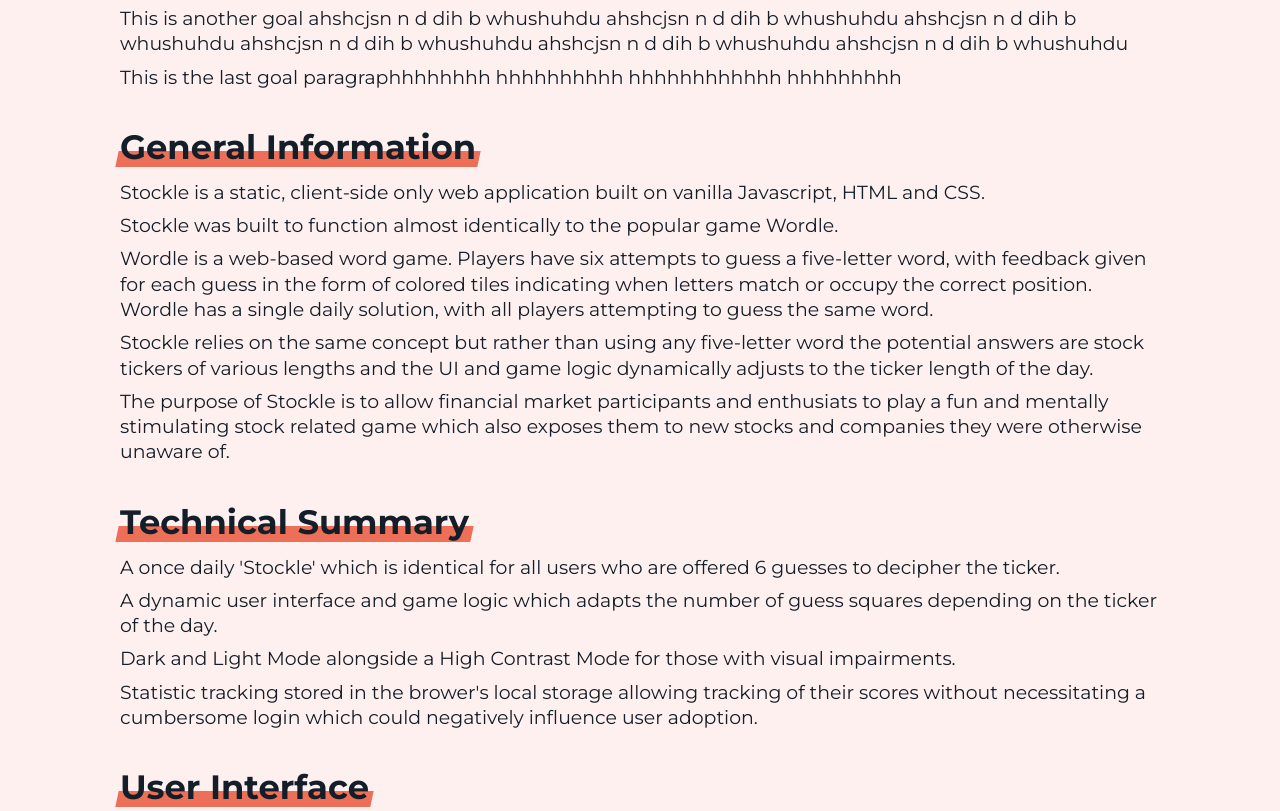
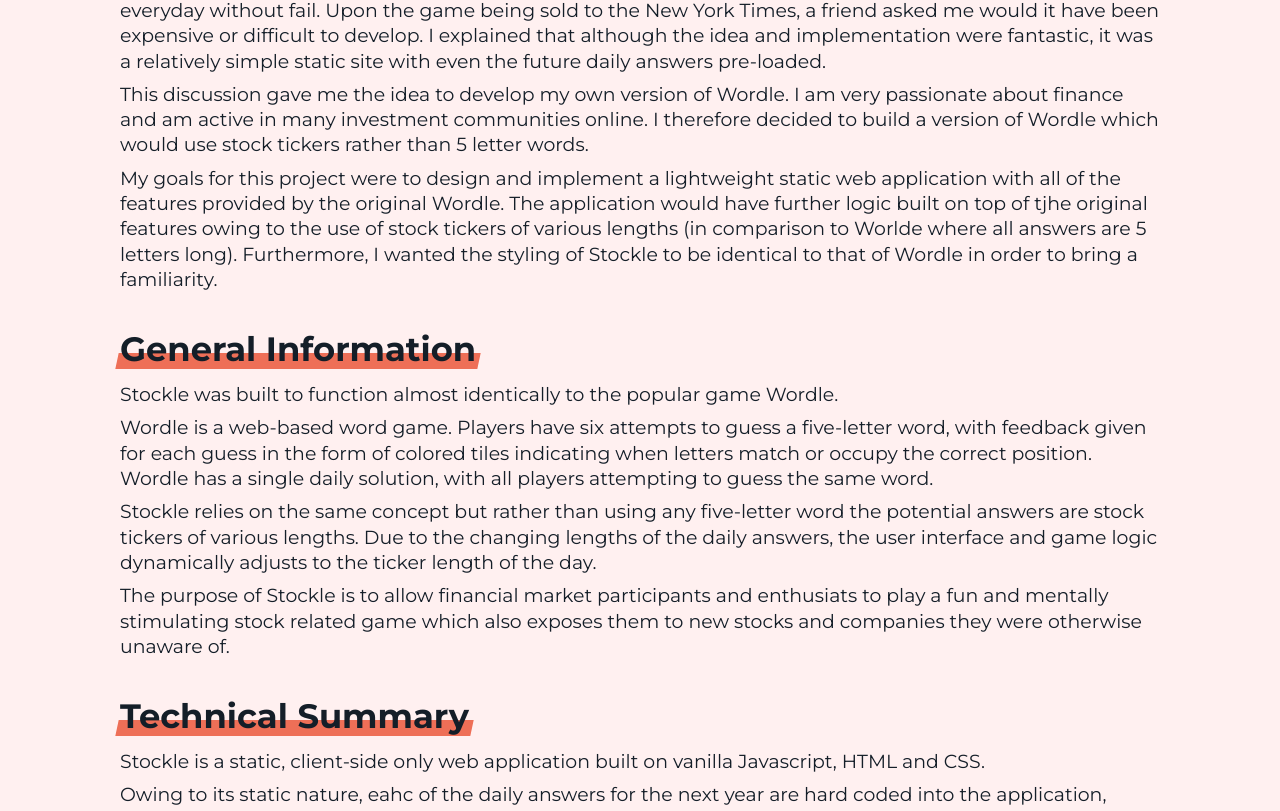
Before and after one commit to llleeeaaannn/portfolio, a React (Create React App) app: page /stockle in a window 1280 px wide. Shown: the part 957-1768 px from the top of the page. Built offline with nearby package versions, Linux system fonts and the light colour scheme.

Commit message:
Added to project data and updated project page component

```diff
--- a/src/components/projectpage.js
+++ b/src/components/projectpage.js
@@ -53,17 +53,6 @@
         </div>
       }
 
-      { data.screenshots.length &&
-        <div className={styles.screenshots}>
-          <h2>User Interface</h2>
-          {
-            data.screenshots.map((img, i) => (
-              <img alt={ data.largeImage } key={i}></img>
-            ))
-          }
-        </div>
-      }
-
       { data.todo.length &&
         <div className={styles.todo}>
           <h2>To do</h2>
--- a/src/data/projectData.js
+++ b/src/data/projectData.js
@@ -12,8 +12,7 @@
   live: "",
   github: "",
   image: "",
-  largeImage: "",
-  screenshots: ["", "", ""]
+  largeImage: ""
 }
 
 const stockleData = {
@@ -22,17 +21,15 @@
   shortDescription: 'A Wordle-like game with over 500 weekly users which uses stock tickers instead of words. A Wordle-like game with over 500 weekly users which uses stock tickers instead of words.',
   longDescription: 'Stockle is a static, client-side only web application built on vanilla Javascript, HTML and CSS. Stockle was built to function almost identically to the popular game Wordle. Wordle is a web-based word game. Players have six attempts to guess a five-letter word, with feedback given for each guess in the form of colored tiles indicating when letters match or occupy the correct position. Wordle has a single daily solution, with all players attempting to guess the same word. Stockle relies on the same concept but rather than using any five-letter word the potential answers are stock tickers of various lengths and the UI and game logic dynamically adjusts to the ticker length of the day. The purpose of Stockle is to allow financial market participants and enthusiats to play a fun and mentally stimulating stock related game which also exposes them to new stocks and companies they were otherwise unaware of.',
   technologies: ['Javscript', 'HTML', 'CSS', 'Cloudflare'],
-  goals: ['This is my first goal', 'This is another goal ahshcjsn n d dih b whushuhdu ahshcjsn n d dih b whushuhdu ahshcjsn n d dih b whushuhdu ahshcjsn n d dih b whushuhdu ahshcjsn n d dih b whushuhdu ahshcjsn n d dih b whushuhdu ', 'This is the last goal paragraphhhhhhhh hhhhhhhhhh hhhhhhhhhhhh hhhhhhhhh'],
-  general: ["Stockle is a static, client-side only web application built on vanilla Javascript, HTML and CSS.", "Stockle was built to function almost identically to the popular game Wordle.", "Wordle is a web-based word game. Players have six attempts to guess a five-letter word, with feedback given for each guess in the form of colored tiles indicating when letters match or occupy the correct position. Wordle has a single daily solution, with all players attempting to guess the same word.", "Stockle relies on the same concept but rather than using any five-letter word the potential answers are stock tickers of various lengths and the UI and game logic dynamically adjusts to the ticker length of the day.", "The purpose of Stockle is to allow financial market participants and enthusiats to play a fun and mentally stimulating stock related game which also exposes them to new stocks and companies they were otherwise unaware of."],
-  technical: ["A once daily 'Stockle' which is identical for all users who are offered 6 guesses to decipher the ticker.", "A dynamic user interface and game logic which adapts the number of guess squares depending on the ticker of the day.", "Dark and Light Mode alongside a High Contrast Mode for those with visual impairments.", "Statistic tracking stored in the brower's local storage allowing tracking of their scores without necessitating a cumbersome login which could negatively influence user adoption."],
-  usage: ["", "", ""],
+  goals: ["From its inception I was an avid user of the popular word based game, Wordle. Myself and my friends played it everyday without fail. Upon the game being sold to the New York Times, a friend asked me would it have been expensive or difficult to develop. I explained that although the idea and implementation were fantastic, it was a relatively simple static site with even the future daily answers pre-loaded.", "This discussion gave me the idea to develop my own version of Wordle. I am very passionate about finance and am active in many investment communities online. I therefore decided to build a version of Wordle which would use stock tickers rather than 5 letter words.", "My goals for this project were to design and implement a lightweight static web application with all of the features provided by the original Wordle. The application would have further logic built on top of tjhe original features owing to the use of stock tickers of various lengths (in comparison to Worlde where all answers are 5 letters long). Furthermore, I wanted the styling of Stockle to be identical to that of Wordle in order to bring a familiarity."],
+  general: ["Stockle was built to function almost identically to the popular game Wordle.", "Wordle is a web-based word game. Players have six attempts to guess a five-letter word, with feedback given for each guess in the form of colored tiles indicating when letters match or occupy the correct position. Wordle has a single daily solution, with all players attempting to guess the same word.", "Stockle relies on the same concept but rather than using any five-letter word the potential answers are stock tickers of various lengths. Due to the changing lengths of the daily answers, the user interface and game logic dynamically adjusts to the ticker length of the day.", "The purpose of Stockle is to allow financial market participants and enthusiats to play a fun and mentally stimulating stock related game which also exposes them to new stocks and companies they were otherwise unaware of."],
+  technical: ["Stockle is a static, client-side only web application built on vanilla Javascript, HTML and CSS.", "Owing to its static nature, eahc of the daily answers for the next year are hard coded into the application, similarily to Worlde.", "The applciation uses the date-fns package to identify the date in the user's timezone which is then used to select the ticker of the day, which we colloquially refer to as the Stockle.", "A dynamic user interface and game logic which adapts the number of guess squares depending on the ticker of the day.", "Stockle features Dark and Light Mode alongside a High Contrast Mode for those with visual impairments. Users theme preference is stored in their browser's Local Storage allowing Stockle present it by default on future visits.", "Statistic tracking, including wins, games played, results and win streak, are stored in the browser's local storage allowing tracking of user's scores without necessitating a cumbersome login which could negatively influence user adoption and is unnecessary for such simple game.", "After each game the user can 'Share' their result through the applciation generated and formatted text."],
   todo: [],
   link: '/stockle',
   live: 'https://www.stockle.org/',
   github: 'https://github.com/llleeeaaannn/stockle',
   image: 'This is the stockle image',
-  largeImage: 'This is a wide image',
-  screenshots: ['screenshot1', 'screenshot2', 'screenshot3']
+  largeImage: 'This is a wide image'
 }
 
 const spotlistData = {
@@ -44,14 +41,12 @@
   goals: ["", "", ""],
   general: ["Spotlist is a full stack application which creates playlists in a user's Spotify account from a setlist.fm setlist.", "Spotlist's frontend is built in Javascript on the React framework.", "Spotlist's backend is a Node.js server built on the Express framework, hosted on an AWS EC2 instance and accessed through AWS's API Gateway. The server persists through the use of Screen, a Linux terminal multiplexer. ", "The purpose of Spotlist is to allow concert goers, in 3 clicks, to effortlessly create a playlist in their Spotify account with every song from the setlist of their choice."],
   technical: ["The ability to create a playlist, comprising of all the songs from a chosen setlist, in the user's Spotify account from a setlist.fm link.", "Spotlist also provides the user with the name (and associated artist) of all songs that were not available on Spotify.", "The application is lightweight and designed as a progressive web app whereby users can take advantage of modern web technologies including background sync, notifications, offline mode...", "Spotlist creates and assigns a custom name and description for the playlist based upon data parsed from the setlist while also allowing user's to input their own name and description if desired."],
-  usage: ["", "", ""],
   todo: ["Add option for covers on a setlist to be included in the generated playlist"],
   link: '/spotlist',
   live: 'https://www.spotlist.net/',
   github: 'https://github.com/llleeeaaannn/spotlist',
   image: 'This is the Spotlist image',
-  largeImage: '',
-  screenshots: ['', '', '']
+  largeImage: ''
 }
 
 const optioncentData = {
@@ -63,14 +58,12 @@
   goals: ["", "", ""],
   general: ["", "", ""],
   technical: ["", "", ""],
-  usage: ["", "", ""],
-  todo: [],
+  todo: ["", "", ""],
   link: '/optioncent',
   live: '',
   github: 'https://github.com/llleeeaaannn/optioncent',
   image: 'This is the Optioncent image',
-  largeImage: '',
-  screenshots: ['', '', '']
+  largeImage: ''
 }
 
 export { template, stockleData, spotlistData, optioncentData }
```
